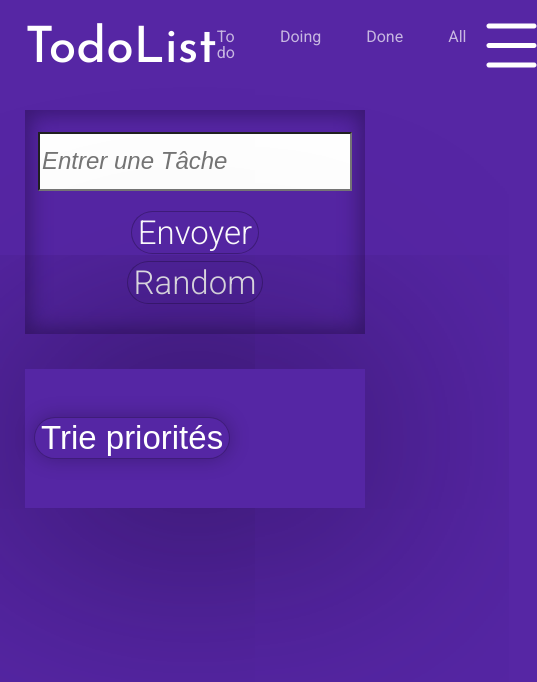
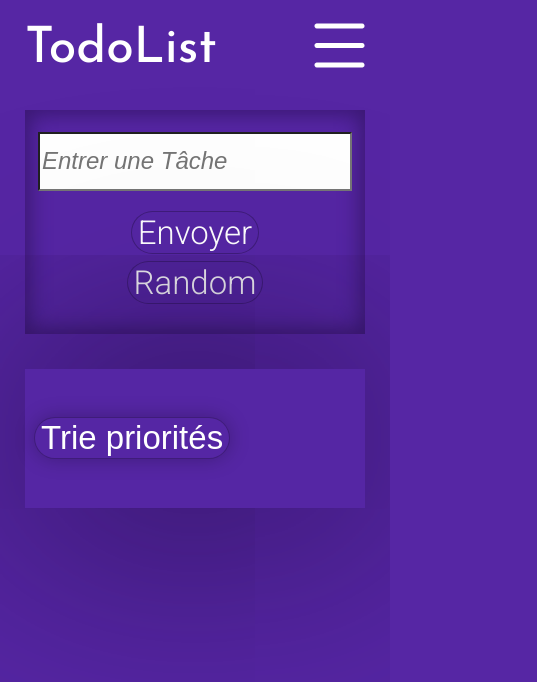
Before and after one commit to Edaly09/todolist, a plain HTML site: page index.html in a window 390 px wide. Shown: the whole page, 537 px wide, since content can reach past the window. Drawn offline with Linux system fonts and the light colour scheme.

Commit message:
réparation nav

```diff
--- a/index.css
+++ b/index.css
@@ -314,9 +314,6 @@ select{
         .Naffiche{
                 display: block;
               }
-     .flex{
-        display: flex;
-     }
 
  }
 
```
